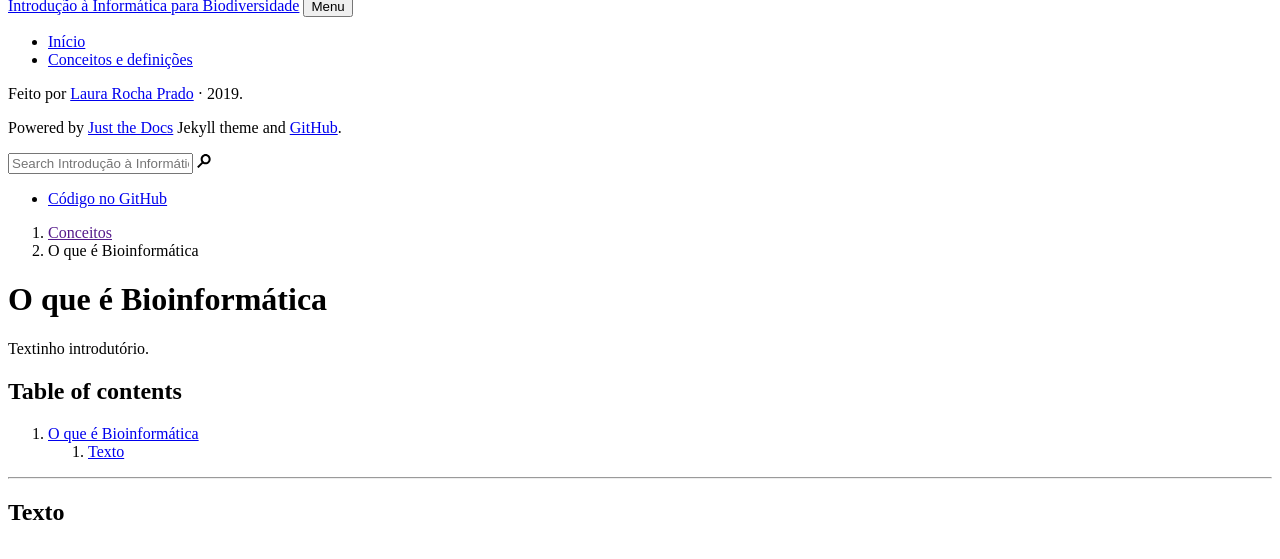
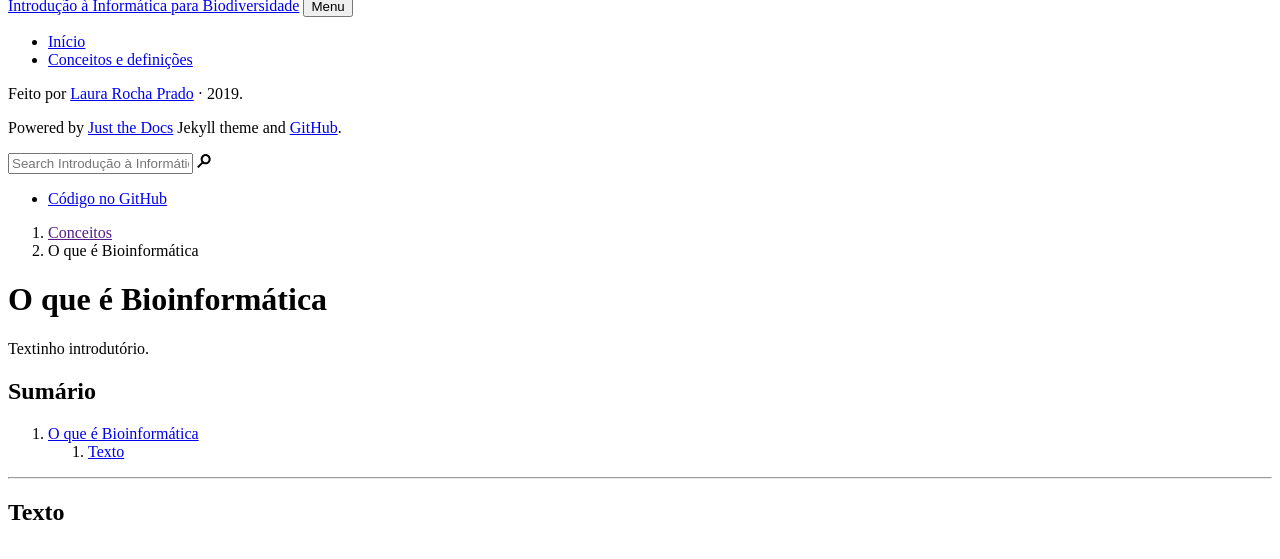
Before and after one commit to arbolitoloco/bioinformatica, a Jekyll site: the page built from docs/conceitos/o-que-e.md, in a window 1280 px wide, cut to the strip 112-671 px from the top of the page. Built offline with Jekyll 4.4.1, drawn with Linux system fonts in a browser that asks for light colours.

Commit message:
traduzi sumário

```diff
--- a/docs/conceitos/o-que-e.md
+++ b/docs/conceitos/o-que-e.md
@@ -9,7 +9,7 @@ nav_order: 2
 
 Textinho introdutório.
 
-## Table of contents
+## Sumário
 {: .no_toc .text-delta }
 
 1. TOC
```
